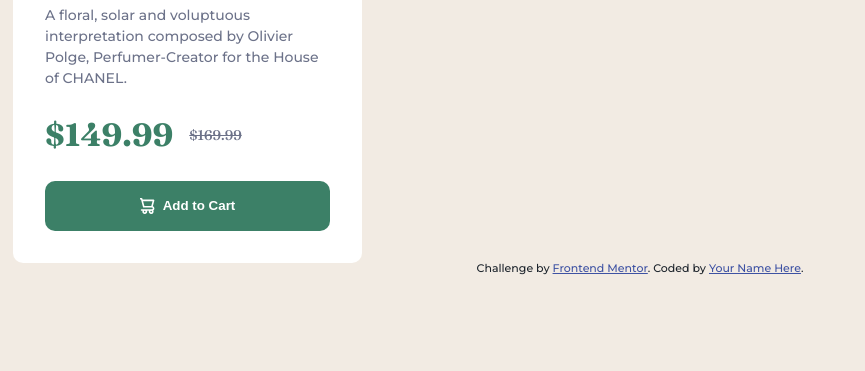
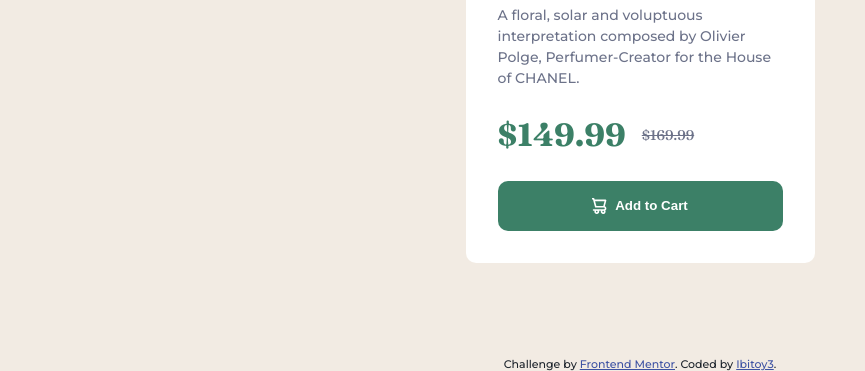
Before and after one commit to ibitoy3/Product-preview-card, a plain HTML site: page index.html in a window 1280 px wide. Shown: the part 583-954 px from the top of the page, without its empty margins (0-865 px from the left). Before the commit the page ends 858 px from the top, so only its background shows below. Drawn offline with Linux system fonts and the light colour scheme.

Commit message:
Basic Implementation of the page

```diff
--- a/index.html
+++ b/index.html
@@ -42,7 +42,7 @@
         Challenge by
         <a href="https://www.frontendmentor.io?ref=challenge" target="_blank"
           >Frontend Mentor</a
-        >. Coded by <a href="#">Your Name Here</a>.
+        >. Coded by <a href="#">Ibitoy3</a>.
       </div>
     </footer>
   </body>
--- a/style.css
+++ b/style.css
@@ -60,9 +60,14 @@ html {
 }
 
 body {
-  padding-inline: 0.8125rem;
   padding-block-start: 5rem;
   width: 100%;
+  height: 100vh;
+  color: var(--clr-Cream);
+  display: flex;
+  flex-direction: column;
+  align-items: center;
+  gap: 6rem;
 }
 
 .wrapper {
@@ -126,10 +131,6 @@ h2 {
   color: var(--clr-Grey);
 }
 
-.cart {
-  display: block;
-}
-
 button {
   display: flex;
   justify-content: center;
```
